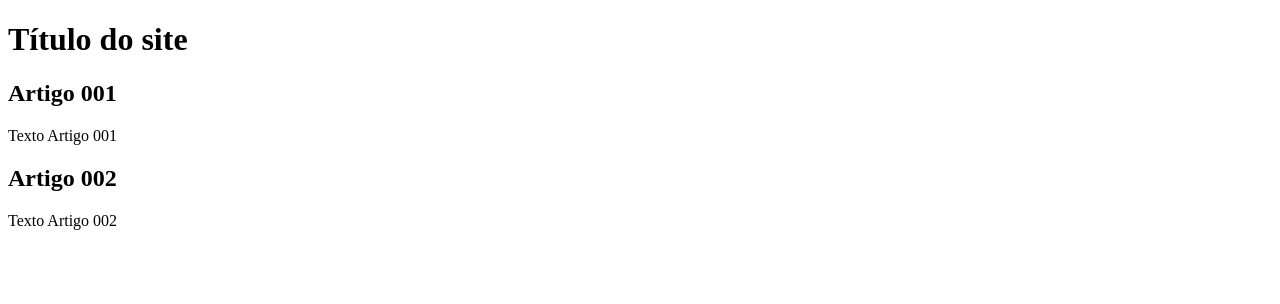
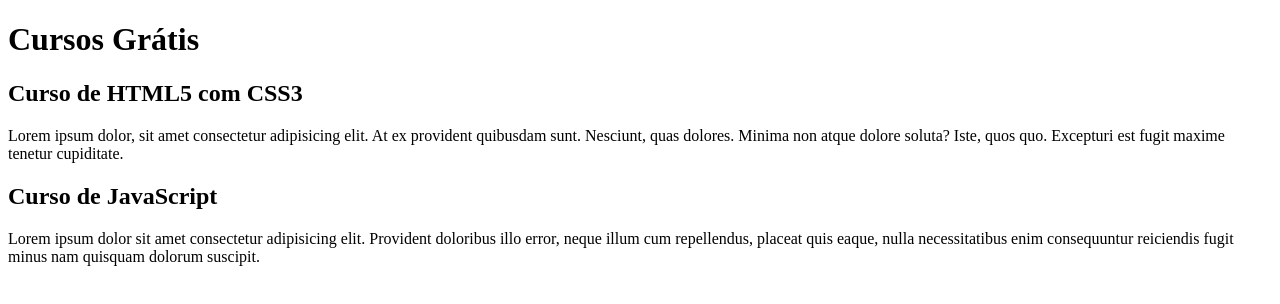
Before and after one commit to edilmarsilva/projeto-site, a plain HTML site: page index.html in a window 1280 px wide. Drawn offline with Linux system fonts and the light colour scheme.

Commit message:
Comecei a escrever o conteúdo

```diff
--- a/index.html
+++ b/index.html
@@ -9,15 +9,15 @@
 <body>
     <main>
         <header>
-            <h1>Título do site</h1>
+            <h1>Cursos Grátis</h1>
         </header>
         <article>
-            <h2>Artigo 001</h2>
-            <p>Texto Artigo 001</p>
+            <h2>Curso de HTML5 com CSS3</h2>
+            <p>Lorem ipsum dolor, sit amet consectetur adipisicing elit. At ex provident quibusdam sunt. Nesciunt, quas dolores. Minima non atque dolore soluta? Iste, quos quo. Excepturi est fugit maxime tenetur cupiditate.</p>
         </article>
         <article>
-            <h2>Artigo 002</h2>
-            <p>Texto Artigo 002</p>
+            <h2>Curso de JavaScript</h2>
+            <p>Lorem ipsum dolor sit amet consectetur adipisicing elit. Provident doloribus illo error, neque illum cum repellendus, placeat quis eaque, nulla necessitatibus enim consequuntur reiciendis fugit minus nam quisquam dolorum suscipit.</p>
         </article>
     </main>
 </body>
```
